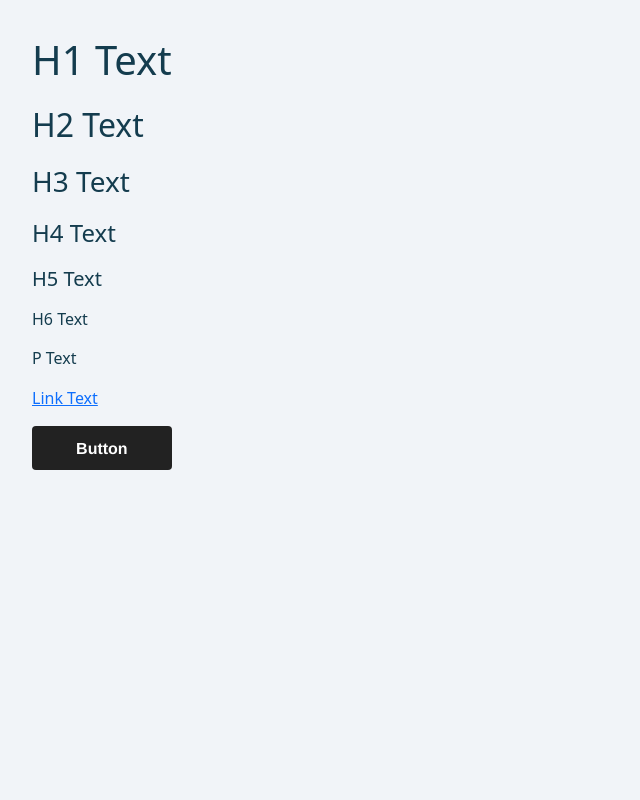
After one commit to NotSoHealthy/WorkFlow-Web, a Symfony app: template templates/main/test.html.twig in a window 1280 px wide. The commit adds this page. Shown: the whole page, without its empty margins (0-640 px from the left). Run offline with Twig, Linux system fonts and the light colour scheme; the template is opened without the code that fills it, so the values that code supplies are empty; style sheets or scripts are compiled from the project's sources; some libraries are stand-ins or nearby versions.

Commit message:
pre DB import

```diff
--- a/assets/styles/app.css
+++ b/assets/styles/app.css
@@ -9,13 +9,76 @@
     --text-warning: #F9CF58;
     --text-danger: #FF5963;
 
+    margin: 0;
     color: var(--text-primary);
+}
+
+*, *::before, *::after {
+    box-sizing: border-box;
 }
 
 body {
     display: flex;
     flex-direction: row;
     background-color: var(--background-primary);
-    height: 100vh;
+    min-height: 100vh;
     width: 100vw;
+    line-height: 1.5;
+    -webkit-font-smoothing: antialiased;
 }
+
+img, picture, video, canvas, svg {
+    display: block;
+    max-width: 100%;
+}
+
+input, button, textarea, select {
+    font: inherit;
+}
+
+p {
+    text-wrap: pretty;
+}
+
+h1, h2, h3, h4, h5, h6 {
+    text-wrap: balance;
+    line-height: normal;
+}
+
+p, h1, h2, h3, h4, h5, h6 {
+    overflow-wrap: break-word;
+    margin: 0;
+}
+
+button {
+  background-color: #222;
+  border-radius: 4px;
+  border-style: none;
+  box-sizing: border-box;
+  color: #fff;
+  cursor: pointer;
+  display: inline-block;
+  font-family: "Farfetch Basis","Helvetica Neue",Arial,sans-serif;
+  font-size: 16px;
+  font-weight: 700;
+  line-height: 1.5;
+  margin: 0;
+  max-width: none;
+  min-height: 44px;
+  min-width: 10px;
+  outline: none;
+  overflow: hidden;
+  padding: 9px 20px 8px;
+  position: relative;
+  text-align: center;
+  text-transform: none;
+  user-select: none;
+  -webkit-user-select: none;
+  touch-action: manipulation;
+  width: 100%;
+}
+
+button:hover,
+button:focus {
+  opacity: .75;
+}
--- a/assets/styles/register.css
+++ b/assets/styles/register.css
@@ -24,7 +24,7 @@ main{
 .form-group{
     display: flex;
     flex-direction: column;
-    gap: 0.5rem;
+    gap: 1rem;
     width: 500px;
 }
 
@@ -37,7 +37,7 @@ main{
 .form-column{
     display: flex;
     flex-direction: column;
-    gap: 0.5rem;
+    gap: 0.2rem;
     flex-grow: 1;
     flex-basis: 0;
 }
--- a/templates/layout.html.twig
+++ b/templates/layout.html.twig
@@ -7,8 +7,8 @@
 {% block body %}
     <div class="sidenav">
         <div class="nav-profile">
-            <img class="nav-profile-img" src="" alt="">
-            <h3 class="nav-profile-name">{{ app.user.first_name }} {{ app.user.last_name }}</h3>
+            <img class="nav-profile-img" src="{{ app.user.imageUrl }}" alt="">
+            <h5 class="nav-profile-name">{{ app.user.firstName }} {{ app.user.lastName }}</h5>
         </div>
         <hr class="nav-hr">
         <a class="nav-item nav-link" href="#">Dashboard</a>
@@ -21,7 +21,7 @@
         <a class="nav-item nav-link" href="#">Candidatures</a>
         <a class="nav-item nav-link" href="#">Congés</a>
         <a class="nav-item nav-link" href="#">Réclamations</a>
-        <a class="nav-item nav-link nav-disconnect" href="#">Se Déconnecter</a>
+        <a class="nav-item nav-link nav-disconnect" href="{{ path('app_logout') }}">Se Déconnecter</a>
     </div>
     {% block main %}{% endblock %}
 {% endblock body %}
--- /dev/null
+++ b/templates/main/test.html.twig
@@ -0,0 +1,27 @@
+{% extends 'base.html.twig' %}
+
+{% block stylesheets %}
+    <style>
+        .test{
+            display: flex;
+            flex-direction: column;
+            padding: 2rem;
+            gap: 1rem;
+        }
+    </style>
+{% endblock %}
+
+{% block body %}
+<div class="test">
+    <h1>H1 Text</h1>
+    <h2>H2 Text</h2>
+    <h3>H3 Text</h3>
+    <h4>H4 Text</h4>
+    <h5>H5 Text</h5>
+    <h6>H6 Text</h6>
+    <p>P Text</p>
+    <a href="#">Link Text</a>
+    <button>Button</button>
+</div>
+
+{% endblock %}
--- a/templates/security/login.html.twig
+++ b/templates/security/login.html.twig
@@ -34,6 +34,7 @@
             </div>
         #}
 
+        <input type="hidden" name="_main" value="/main">
         <button class="btn btn-lg btn-primary" type="submit">
             Sign in
         </button>
```
Also changed, not shown: assets/styles/layout.css (+14 -3 lines), src/Controller/MainController.php (+7 -1 lines), src/Controller/SecurityController.php (+6 -1 lines), src/Form/RegistrationFormType.php (+37 -3 lines), templates/registration/register.html.twig (+11 -1 lines), 1 other file.
